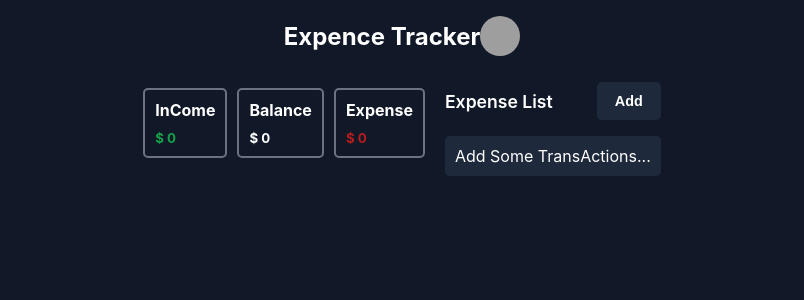
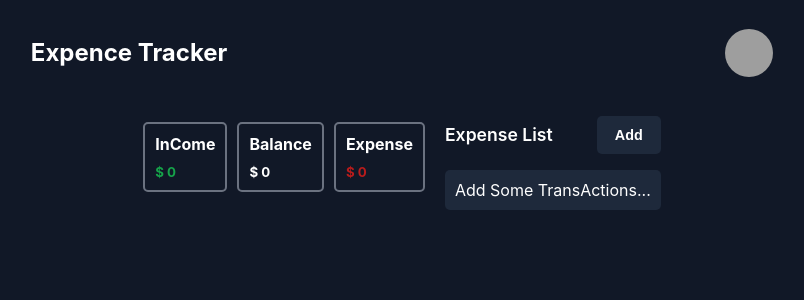
Before and after one commit to MHPourhasani/expense-tracker-react, a React (Create React App) app: page / in a window 1280 px wide. Shown: the top 300 px of the page, without its empty margins (238-1042 px from the left). Built offline with nearby package versions, Linux system fonts and the light colour scheme; grey boxes are pictures that could not be loaded.

Commit message:
responsive Header component for all devices

```diff
--- a/src/components/Header/Header.css
+++ b/src/components/Header/Header.css
@@ -7,7 +7,7 @@ header {
 }
 
 .header-title {
-    margin: 0;
+	margin: 0;
 }
 
 .image-container {
@@ -21,3 +21,55 @@ header {
 	border-radius: 50%;
 	aspect-ratio: 1 / 1;
 }
+
+/*  ------- media query to responsive elements in Header component ------- */
+/*  (min-width:640px) and (max-width: 767px) */
+@media (min-width: 640px) and (max-width: 767px) {
+	header {
+		width: 65vw;
+	}
+
+	.image-container {
+		width: 3rem;
+		height: 3rem;
+	}
+}
+
+/*  (min-width:768px) and (max-width: 1023px) */
+@media (min-width: 768px) and (max-width: 1023px) {
+	header {
+		width: 88vw;
+		margin: 0.8rem 0;
+	}
+
+	.image-container {
+		width: 3rem;
+		height: 3rem;
+	}
+}
+
+/*  (min-width:1024px) and (max-width: 1279px) */
+@media (min-width: 1024px) and (max-width: 1279px) {
+	header {
+		width: 68vw;
+		margin: 0.8rem 0;
+	}
+
+	.image-container {
+		width: 3rem;
+		height: 3rem;
+	}
+}
+
+/*  (min-width:1280px) */
+@media (min-width: 1280px) {
+	header {
+		width: 58vw;
+		margin: 0.8rem 0;
+	}
+
+	.image-container {
+		width: 3rem;
+		height: 3rem;
+	}
+}
```
